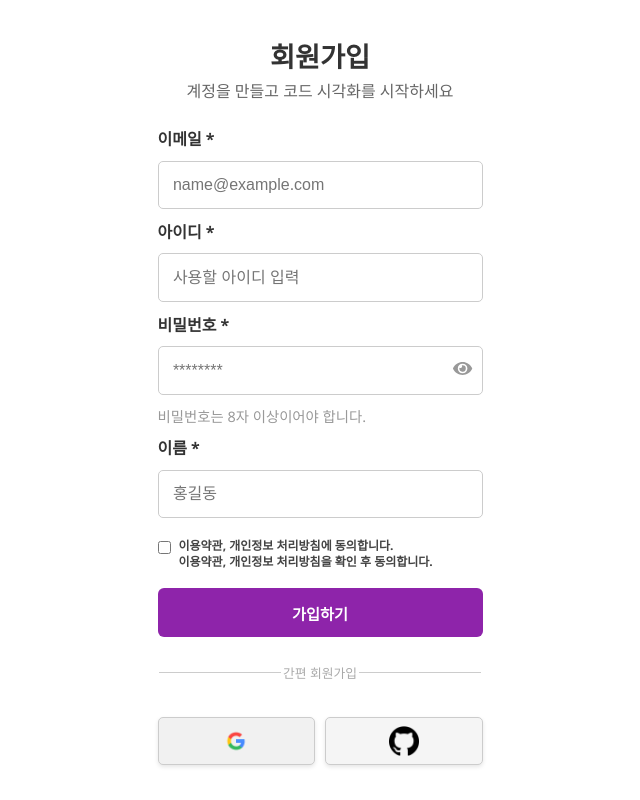
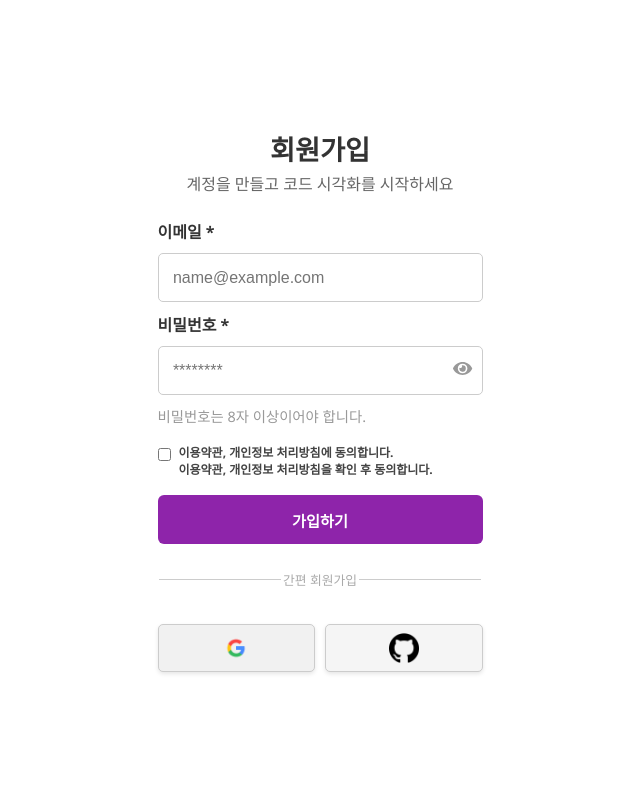
Before and after one commit to DMU-DebugVisual/DebugVisual_FrontEnd, a React (Create React App) app: page /#/signup in a window 1280 px wide. Shown: the whole page, without its empty margins (320-960 px from the left). Built offline with nearby package versions, Linux system fonts and the light colour scheme.

Commit message:
회원가입 UI 개편

```diff
--- a/src/components/login/Login.jsx
+++ b/src/components/login/Login.jsx
@@ -55,7 +55,7 @@ function Login({ onClose, onLoginSuccess }) {
                     <input
                         id="username"
                         type="text"
-                        placeholder="아이디"
+                        placeholder="이메일"
                         value={formData.username}
                         onChange={handleChange}
                         required
--- a/src/components/signup/SignUp.jsx
+++ b/src/components/signup/SignUp.jsx
@@ -26,10 +26,10 @@ function SignUp() {
 
         try {
             await axios.post(`${config.API_BASE_URL}/api/users/signup`, {
-                userId: formData.username,
+                userId: formData.email,
                 email: formData.email,
                 password: formData.password,
-                name: formData.name,
+                name: formData.email,
             });
 
             alert('회원가입이 완료되었습니다!');
@@ -53,16 +53,6 @@ function SignUp() {
                     type="email"
                     placeholder="name@example.com"
                     value={formData.email}
-                    onChange={handleChange}
-                    required
-                />
-
-                <label htmlFor="username">아이디 *</label>
-                <input
-                    id="username"
-                    type="text"
-                    placeholder="사용할 아이디 입력"
-                    value={formData.username}
                     onChange={handleChange}
                     required
                 />
@@ -99,16 +89,6 @@ function SignUp() {
                     </div>
                 )}
 
-                <label htmlFor="name">이름 *</label>
-                <input
-                    id="name"
-                    type="text"
-                    placeholder="홍길동"
-                    value={formData.name}
-                    onChange={handleChange}
-                    required
-                />
-
                 <div className="signup-check">
                     <input type="checkbox" id="terms" required />
                     <div>
```
